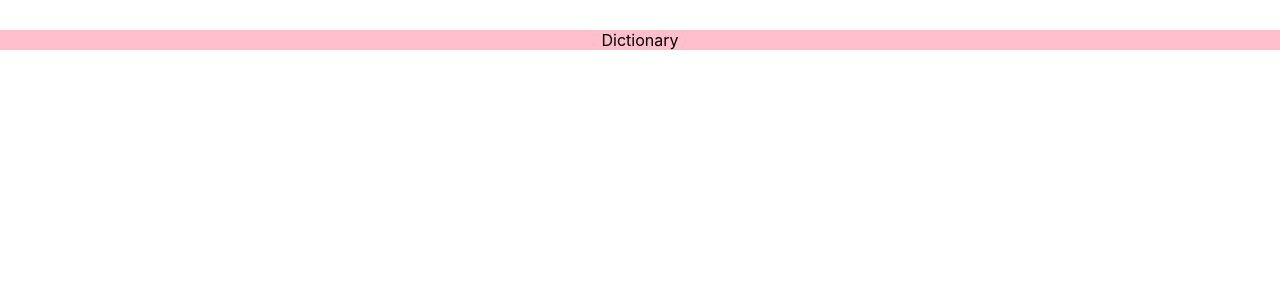
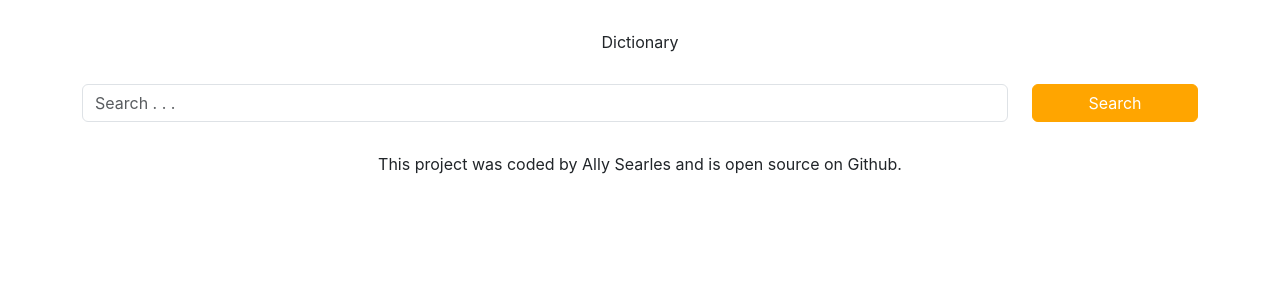
Before and after one commit to allysearles/React-Dictionary-App, a React (Create React App) app: page / in a window 1280 px wide. Shown: the top 300 px of the page. Built offline with nearby package versions, Linux system fonts and the light colour scheme.

Commit message:
Home-Page: Added Search Engine + Footer

```diff
--- a/public/index.html
+++ b/public/index.html
@@ -10,6 +10,12 @@
 			content="Web site created using create-react-app"
 		/>
 		<link rel="apple-touch-icon" href="%PUBLIC_URL%/logo192.png" />
+		<link
+			href="https://cdn.jsdelivr.net/npm/bootstrap@5.3.1/dist/css/bootstrap.min.css"
+			rel="stylesheet"
+			integrity="sha384-4bw+/aepP/YC94hEpVNVgiZdgIC5+VKNBQNGCHeKRQN+PtmoHDEXuppvnDJzQIu9"
+			crossorigin="anonymous"
+		/>
 		<!--
       manifest.json provides metadata used when your web app is installed on a
       user's mobile device or desktop. See https://developers.google.com/web/fundamentals/web-app-manifest/
@@ -24,7 +30,7 @@
       work correctly both with client-side routing and a non-root public URL.
       Learn how to configure a non-root public URL by running `npm run build`.
     -->
-		<title>React App</title>
+		<title>Ally Searles | Dictionary</title>
 	</head>
 	<body>
 		<noscript>You need to enable JavaScript to run this app.</noscript>
@@ -39,5 +45,10 @@
       To begin the development, run `npm start` or `yarn start`.
       To create a production bundle, use `npm run build` or `yarn build`.
     -->
+		<script
+			src="https://cdn.jsdelivr.net/npm/bootstrap@5.3.1/dist/js/bootstrap.bundle.min.js"
+			integrity="sha384-HwwvtgBNo3bZJJLYd8oVXjrBZt8cqVSpeBNS5n7C8IVInixGAoxmnlMuBnhbgrkm"
+			crossorigin="anonymous"
+		></script>
 	</body>
 </html>
--- a/src/App.css
+++ b/src/App.css
@@ -1,7 +1,10 @@
-.App {
-	background-color: pink;
-}
 .App-header {
 	text-align: center;
 	margin: 30px 0;
 }
+main {
+}
+footer {
+	text-align: center;
+	margin: 30px 0;
+}
--- a/src/App.js
+++ b/src/App.js
@@ -1,10 +1,19 @@
 import React from "react";
 import "./App.css";
+import Dictionary from "./Dictionary";
 
 function App() {
 	return (
 		<div className="App">
-			<header className="App-header">Dictionary</header>
+			<div className="container">
+				<header className="App-header">Dictionary</header>
+				<main>
+					<Dictionary />
+				</main>
+				<footer>
+					This project was coded by Ally Searles and is open source on Github.
+				</footer>
+			</div>
 		</div>
 	);
 }
--- /dev/null
+++ b/src/Dictionary.css
@@ -0,0 +1,4 @@
+#search-button {
+	background-color: orange;
+	border-color: orange;
+}
--- /dev/null
+++ b/src/Dictionary.js
@@ -0,0 +1,39 @@
+import React, { useState } from "react";
+import "./Dictionary.css";
+
+export default function Dictionary() {
+	let [keyword, setKeyword] = useState("");
+
+	function search(event) {
+		event.preventDefault();
+		alert(`Searching for ${keyword}`);
+	}
+	function handleKeywordChange(event) {
+		setKeyword(event.target.value);
+	}
+	return (
+		<div className="Dictionary">
+			<form onSubmit={search}>
+				<div className="row">
+					<div className="col-10">
+						{" "}
+						<input
+							type="search"
+							placeholder="Search . . ."
+							className="form-control"
+							onChange={handleKeywordChange}
+						/>
+					</div>
+					<div className="col-2">
+						<input
+							type="submit"
+							value="Search"
+							className="btn btn-primary w-100"
+							id="search-button"
+						/>
+					</div>
+				</div>
+			</form>
+		</div>
+	);
+}
```
